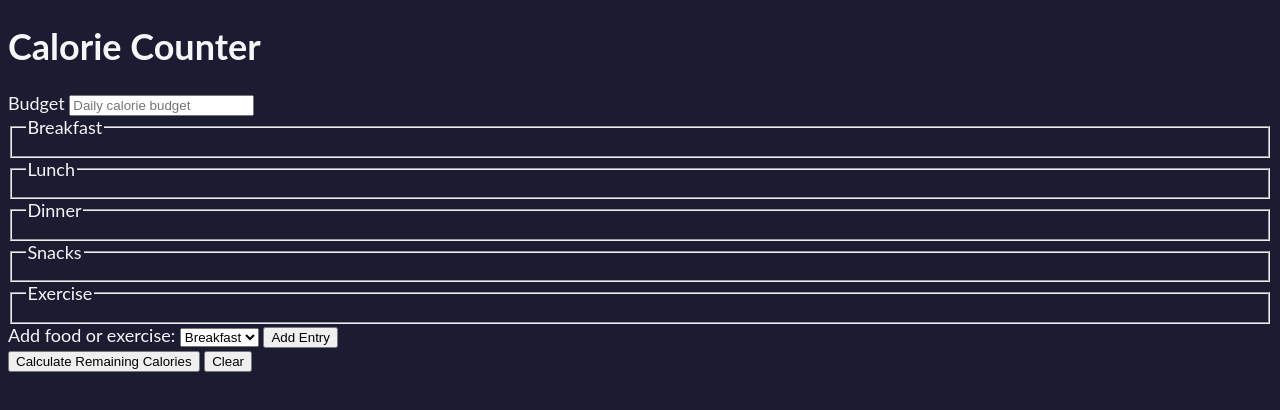
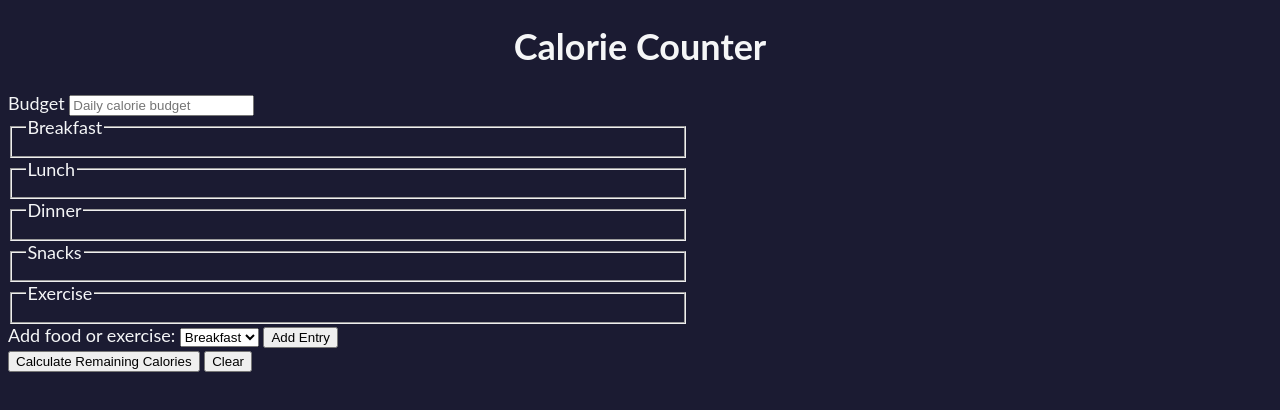
Before and after one commit to Zuwairanajma/Freecodecamp-New-curriculum-4-JS-Data-Structures-Projects, a plain HTML site: page Calories-Counter/index.html in a window 1280 px wide. Drawn offline with Linux system fonts and the light colour scheme; files whose address does not match are found by name.

Commit message:
Add styles to h1 and container elements

```diff
--- a/Calories-Counter/styles.css
+++ b/Calories-Counter/styles.css
@@ -15,3 +15,12 @@
     background-color: var(--fcc-blue);
     color: var(--light-grey);
   }
+
+  h1 {
+    text-align: center;
+  }
+
+  .container {
+    width: 90%;
+    max-width: 680px;
+  }
```
